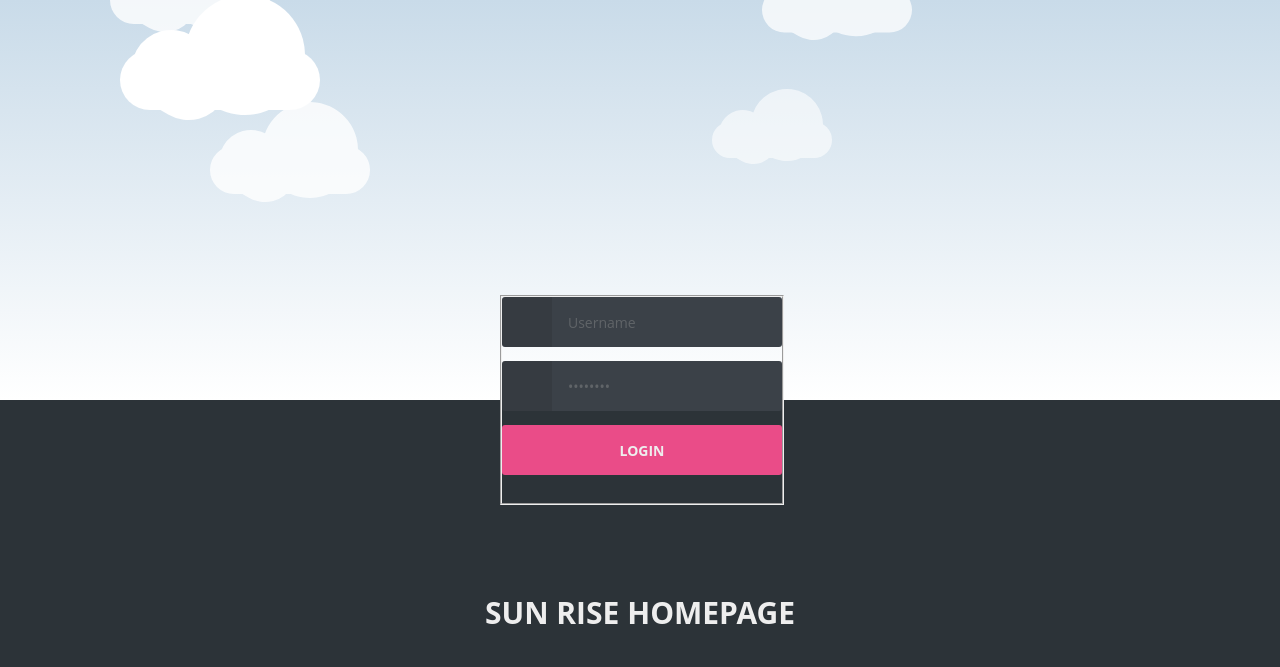
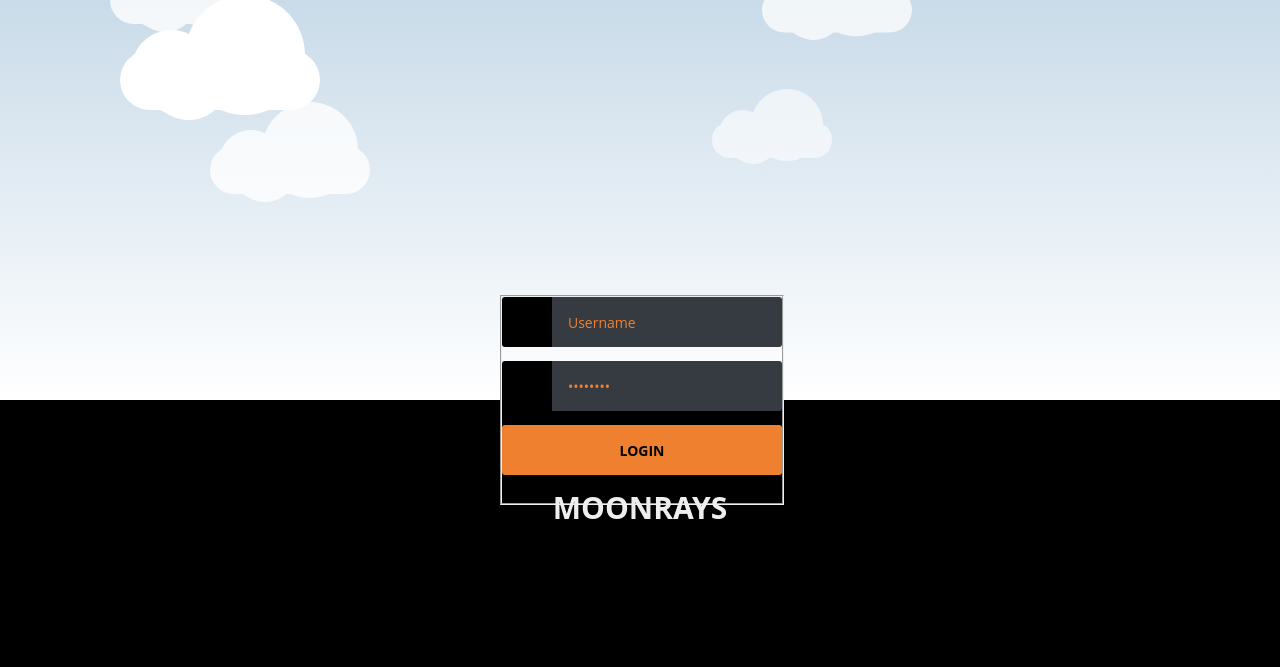
Before and after one commit to rafols24/WEB_FINAL_PROJECT, a PHP site: page /admin/index.php in a window 1280 px wide. Shown: the top 667 px of the page. Run offline with PHP 8.4, Linux system fonts and the light colour scheme; some libraries are stand-ins or nearby versions.

Commit message:
nice evening

```diff
--- a/admin/css/style.css
+++ b/admin/css/style.css
@@ -27,8 +27,8 @@
  }
 
  body {
-     background: #2c3338;
-     color: #606468;
+     background: black;
+     color: white;
      font: 87.5%/1.5em 'Open Sans', sans-serif;
      margin: 0;
      overflow-y: auto !important;
@@ -86,9 +86,9 @@
  }
 
  #login form span {
-     background-color: #363b41;
+     background-color: black;
      border-radius: 3px 0px 0px 3px;
-     color: #606468;
+     color: #ee802f;
      display: block;
      float: left;
      height: 50px;
@@ -103,9 +103,9 @@
 
  #login form input[type="text"],
  input[type="password"] {
-     background-color: #3b4148;
+     background-color: #363b41;
      border-radius: 0px 3px 3px 0px;
-     color: #606468;
+     color: #ee802f;
      margin-bottom: 1em;
      padding: 0 16px;
      width: 230px;
@@ -115,8 +115,8 @@
      border-radius: 3px;
      -moz-border-radius: 3px;
      -webkit-border-radius: 3px;
-     background-color: #ea4c88;
-     color: #eee;
+     background-color: #ee802f;
+     color: black;
      font-weight: bold;
      margin-bottom: 2em;
      text-transform: uppercase;
@@ -285,7 +285,7 @@
  }
 
  .bottom h3 {
-     color: black;
+     color: #ee802f;
      font-size: 30px;
      font-weight: bold;
      margin-top: 45px;
--- a/admin/index.php
+++ b/admin/index.php
@@ -50,8 +50,8 @@
 
       </div> <!-- end login -->
 
-    </div><br><br><br><br><br><br><br><br.
-    <div class="bottom">  <h3><a href="../index.php">SUN RISE HOMEPAGE</a></h3></div>
+    </div><br><br>
+    <div class="bottom">  <h3><a href="../index.php">MOONRAYS</a></h3></div>
 
 
 </body>
--- /dev/null
+++ b/desktop.ini
@@ -0,0 +1,2 @@
+[LocalizedFileNames]
+sourcecodester_hoteldb.sql=@sourcecodester_hoteldb,0
```
Also changed, not shown: admin/assets/css/custom-styles.css (+3 -4 lines), admin/home.php (+6 -6 lines), admin/messages.php (+8 -8 lines), admin/payment.php (+5 -5 lines), admin/profit.php (+6 -6 lines), admin/roombook.php (+6 -6 lines), admin/show.php (+5 -5 lines), sourcecodester_hoteldb.sql (+10 -9 lines).
